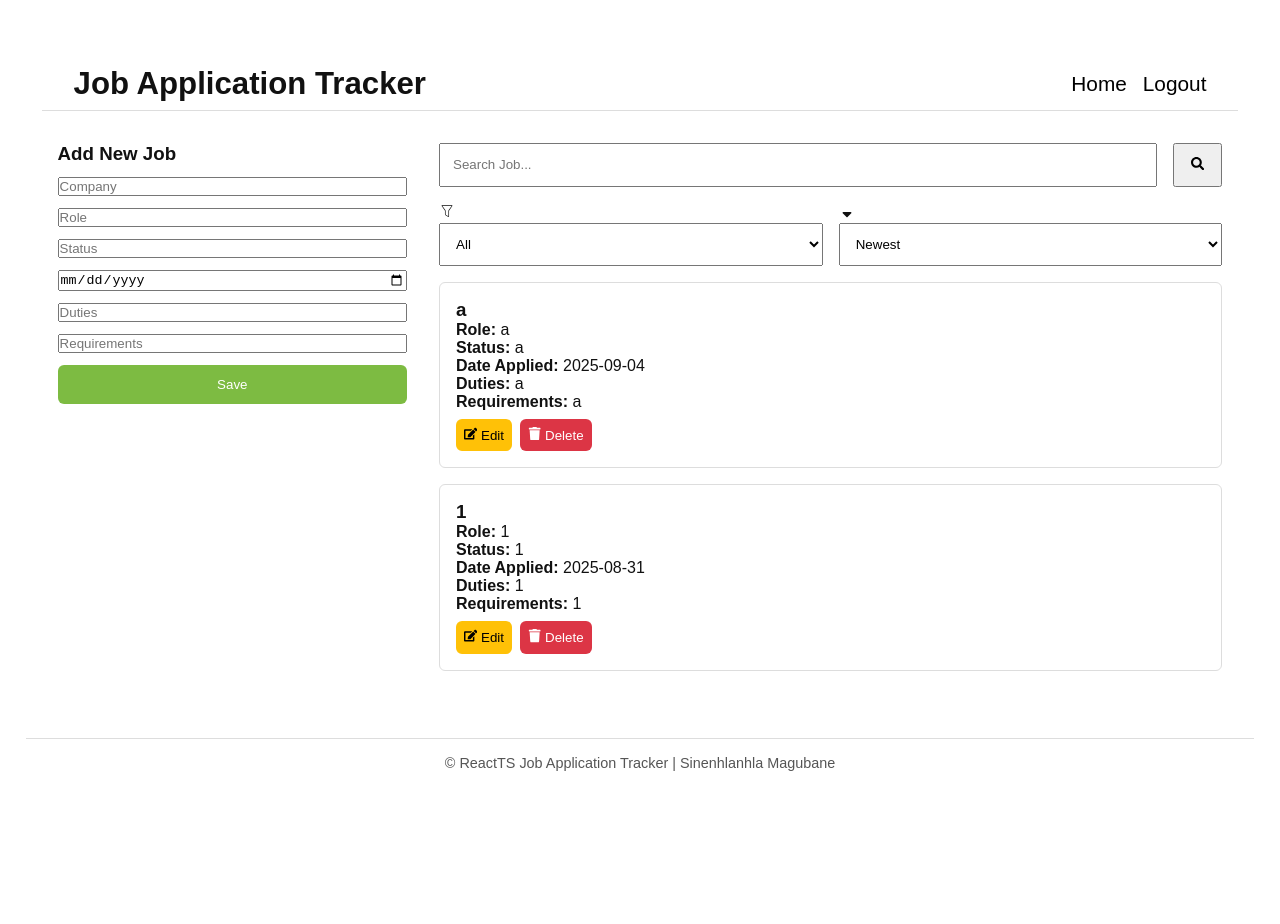
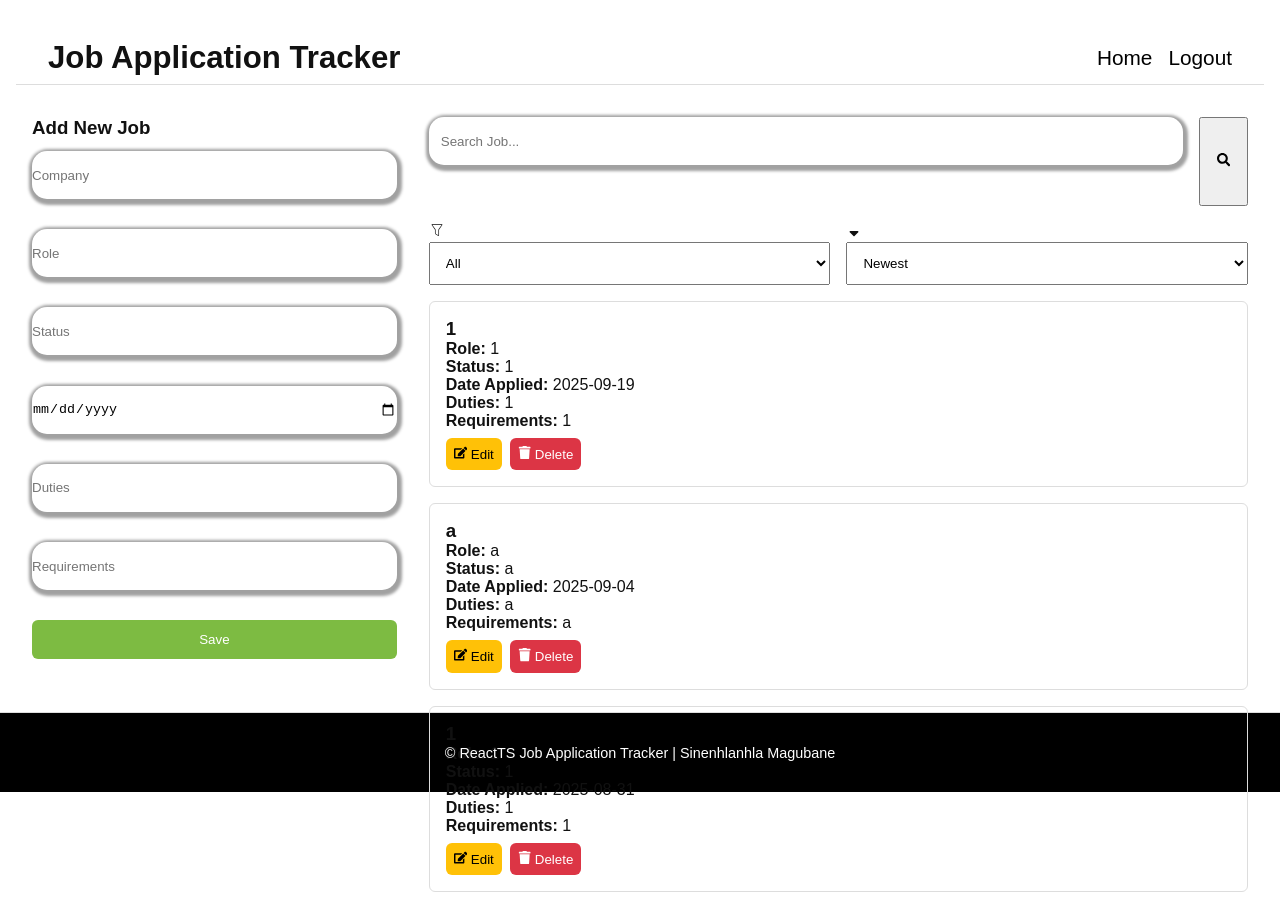
Before and after one commit to SineMag/React-TS-Job-Application-Tracker, a React (Vite) app: page /dashboard in a window 1280 px wide. Before the commit the page ends 800 px from the top, so only its background shows below. Built offline with nearby package versions, Linux system fonts and the light colour scheme; data requests are answered from the project's data file.

Commit message:
using the json server to test the tracker storage

```diff
--- a/db.json
+++ b/db.json
@@ -17,6 +17,12 @@
       "name": "11",
       "email": "11@gmail.com",
       "password": "e"
+    },
+    {
+      "id": "90a9",
+      "name": "User",
+      "email": "11@g.com",
+      "password": "1"
     }
   ],
   "jobs": [
@@ -30,7 +36,16 @@
       "requirements": "a"
     },
     {
-      "id": "7d73",
+      "id": "45e6",
+      "company": "1",
+      "role": "1",
+      "status": "1",
+      "dateApplied": "2025-09-19",
+      "duties": "1",
+      "requirements": "1"
+    },
+    {
+      "id": "e1db",
       "company": "1",
       "role": "1",
       "status": "1",
--- a/package.json
+++ b/package.json
@@ -13,6 +13,7 @@
   "dependencies": {
     "@emotion/react": "^11.14.0",
     "@emotion/styled": "^11.14.1",
+    "@mui/icons-material": "^7.3.2",
     "@mui/material": "^7.3.2",
     "bcryptjs": "^3.0.2",
     "body-parser": "^2.2.0",
--- a/src/App.css
+++ b/src/App.css
@@ -14,9 +14,8 @@ body,
   background-color: #fff;
   color: #111;
 }
-
 #root {
-  padding: 2%;
+  height: 100vh;
 }
 
 nav {
@@ -136,7 +135,8 @@ nav {
   border-top: 1px solid #ddd;
   margin-top: 2rem;
   font-size: 0.9rem;
-  color: #555;
+  color: white;
+  background-color: black;
 }
 
 /* .signUpForm {
@@ -387,7 +387,6 @@ main {
   display: flex;
   align-items: center;
   gap: 0.5rem;
-
 }
 
 /* Job cards */
@@ -437,16 +436,35 @@ main {
 .cardSection {
   display: flex;
   gap: 2rem;
-
 }
 
 .cardItem {
-width: 30%;
-height: 20vh;
-border-radius: 15px;
-box-shadow: 1px 2px 3px 4px rgba(20,20,20,0.4);
-
+  width: 30%;
+  height: 20vh;
+  border-radius: 15px;
+  box-shadow: 1px 2px 3px 4px rgba(20, 20, 20, 0.4);
 }
 .cardJob {
   width: 45%;
 }
+.authPage{
+  height: 100vh;
+
+}
+
+footer {
+  width: 100%;
+  height: 10vh;
+  display: flex;
+  align-items: center;
+  justify-content: center;
+}
+
+input {
+  height: 6vh;
+  gap:1rem;
+  margin-bottom: 5%;
+  border-radius: 15px;
+  box-shadow: 1px 2px 3px 4px rgba(20,20,20,0.4);
+  border: none;
+}
--- a/src/pages/Dashboard.tsx
+++ b/src/pages/Dashboard.tsx
@@ -176,7 +176,7 @@ export default function Dashboard() {
 
       <main style={{ display: "flex", gap: "2rem", marginTop: "1rem" }}>
         {/* left form */}
-        <div style={{ width: "30%" }}>
+        <div  className="main" style={{ width: "30%" }}>
           <form
             onSubmit={(e) => {
               e.preventDefault();
--- a/src/pages/WelcomePage.tsx
+++ b/src/pages/WelcomePage.tsx
@@ -5,7 +5,7 @@ export default function Welcome() {
   return (
     <div className="welcomePage">
       {/* navigation */}
-      <nav>
+      <nav style={{backgroundColor:"black", color:"white"}}>
         <div className="logo">
           <h2>Job Application Tracker</h2>
         </div>
```
Also changed, not shown: src/components/Snackbar.tsx (+8 -8 lines), 2 other files (tests, documents, lock files or other folders).
